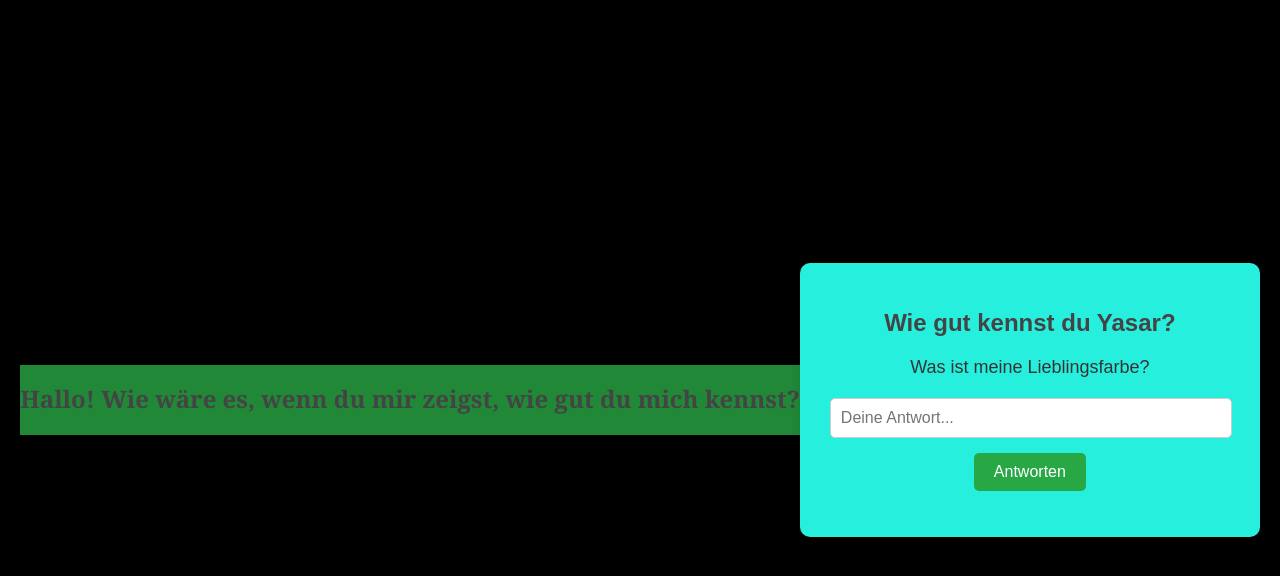
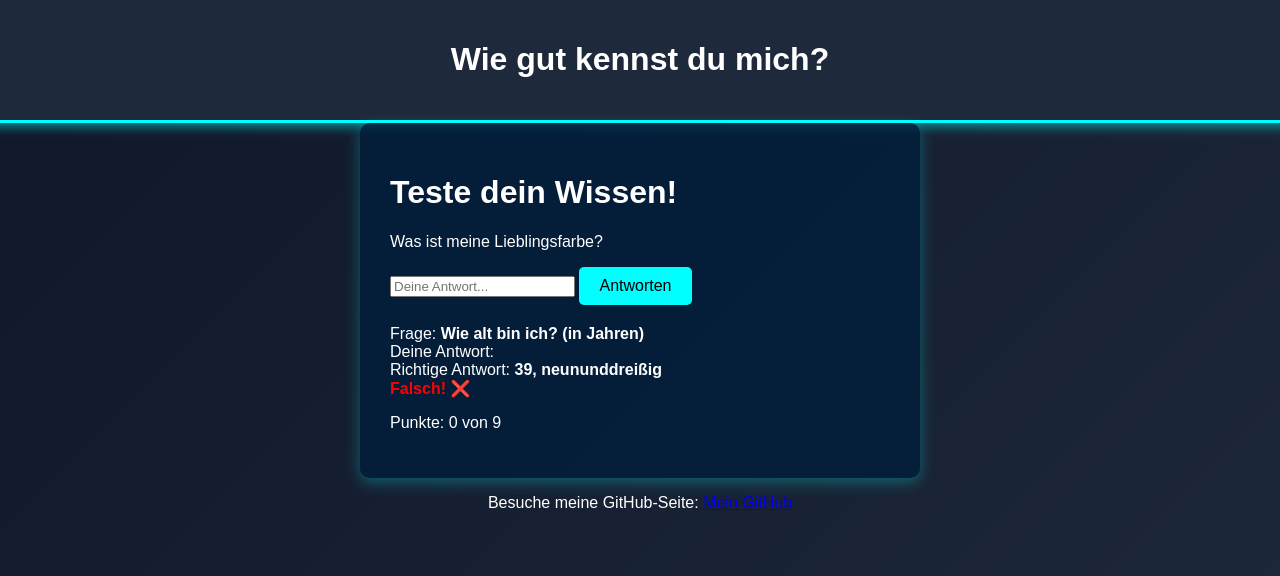
Before and after one commit to Mal1k85/Wie_gut_kennst_du_mich, a plain HTML site: page index.html in a window 1280 px wide. Both pictures are taken after a click on the button "Antworten". Drawn offline with Linux system fonts and the light colour scheme.

Commit message:
Futuristisches Design & Verbesserungen hinzugefügt

```diff
--- a/index.html
+++ b/index.html
@@ -7,17 +7,24 @@
     <link rel="stylesheet" href="style.css">
 </head>
 <body>
-    <header id="title" class="title">
-         <h1>Hallo! Wie wäre es, wenn du mir zeigst, wie gut du mich kennst?</h1>
+    <header class="title">
+        <h1>Wie gut kennst du mich?</h1>
     </header>
+
     <div class="container">
-        <h1>Wie gut kennst du Yasar?</h1>
+        <h1>Teste dein Wissen!</h1>
         <p id="frageText"></p>
         <input type="text" id="antwortInput" placeholder="Deine Antwort...">
         <button id="antwortButton">Antworten</button>
         <p id="ergebnisText"></p>
+        <div id="antwortListe"></div>
         <p id="punktestandText"></p>
     </div>
+
+    <footer>
+        <p>Besuche meine GitHub-Seite: <a href="https://github.com/Mal1k85" target="_blank">Mein GitHub</a></p>
+    </footer>
+
     <script src="main.js"></script>
 </body>
 </html>
--- a/main.js
+++ b/main.js
@@ -1,13 +1,13 @@
 const fragen = [
-    { frage: "Wie alt bin ich? (in Jahren)", antwort: "39" },
-    { frage: "Was ist meine Lieblingsfarbe?", antwort: "Grün"},
-    { frage: "In welcher Stadt bin ich geboren?", antwort: "Hakkari"},
-    { frage: "Was ist mein Lieblingsessen?", antwort: "Nudeln"},
-    { frage: "Welcher ist mein Lieblingsfilm?", antwort: "Interstellar"},
-    { frage: "Welcher ist mein Lieblingssport", antwort: "Basketball"},
-    { frage: "Nenne einer meiner Hobbys", antwort: "singen"},
-    { frage: "Was ist mein Sternzeichen?", antwort: "Löwe"},
-    { frage: "Was ist mein Lieblings-Musik-Genre?", antwort: "Hip-Hop"}
+    { frage: "Wie alt bin ich? (in Jahren)", antwort: ["39", "neununddreißig"] },
+    { frage: "Was ist meine Lieblingsfarbe?", antwort: ["grün"] },
+    { frage: "In welcher Stadt bin ich geboren?", antwort: ["hakkari", "cukurca"] },
+    { frage: "Was ist mein Lieblingsessen?", antwort: ["nudeln", "pasta"] },
+    { frage: "Welcher ist mein Lieblingsfilm?", antwort: ["interstellar"] },
+    { frage: "Welcher ist mein Lieblingssport?", antwort: ["basketball"] },
+    { frage: "Nenne einer meiner Hobbys", antwort: ["singen", "musik"] },
+    { frage: "Was ist mein Sternzeichen?", antwort: ["löwe"] },
+    { frage: "Was ist mein Lieblings-Musik-Genre?", antwort: ["hip-hop", "rap"] }
 ];
 
 let aktuelleFrageIndex = 0;
@@ -18,6 +18,7 @@ const antwortInput = document.getElementById('antwortInput');
 const antwortButton = document.getElementById('antwortButton');
 const ergebnisText = document.getElementById('ergebnisText');
 const punktestandText = document.getElementById('punktestandText');
+const antwortListe = document.getElementById('antwortListe');
 
 function naechsteFrage() {
     if (aktuelleFrageIndex < fragen.length) {
@@ -25,23 +26,42 @@ function naechsteFrage() {
         antwortInput.value = '';
         ergebnisText.textContent = '';
     } else {
-        frageText.textContent = "Das Spiel ist vorbei!";
+        frageText.textContent = "🎉 Das Spiel ist vorbei! 🎉";
         antwortInput.style.display = 'none';
         antwortButton.style.display = 'none';
-        punktestandText.textContent = `Du hast ${punkte} von ${fragen.length} Punkten erreicht.`;
+
+        // Sieg Animation
+        document.body.innerHTML += `
+            <div class="siegerehrung">
+                <img src="goldmedaille.png" alt="Goldmedaille" class="medaille">
+                <p>Danke, dass du mitgemacht hast!</p>
+                <p>Besuche doch gerne meine GitHub-Seite!</p>
+            </div>
+        `;
     }
 }
 
 antwortButton.addEventListener('click', function () {
     const benutzerAntwort = antwortInput.value.trim().toLowerCase();
-    const richtigeAntwort = fragen[aktuelleFrageIndex].antwort.toLowerCase();
+    const richtigeAntworten = fragen[aktuelleFrageIndex].antwort.map(a => a.toLowerCase());
 
-    if (benutzerAntwort === richtigeAntwort) {
+    let ergebnis = richtigeAntworten.includes(benutzerAntwort) ? "Richtig! ✅" : "Falsch! ❌";
+
+    if (richtigeAntworten.includes(benutzerAntwort)) {
         punkte++;
-        ergebnisText.textContent = "Richtig! 🎉";
-    } else {
-        ergebnisText.textContent = `Falsch! Die richtige Antwort war: ${richtigeAntwort}.`;
     }
+
+    ergebnisText.innerHTML = `<span class="${ergebnis === "Richtig! ✅" ? 'richtig' : 'falsch'}">${ergebnis}</span>`;
+
+    // Antwortliste aktualisieren
+    const neueAntwort = document.createElement('p');
+    neueAntwort.innerHTML = `Frage: <strong>${fragen[aktuelleFrageIndex].frage}</strong><br>
+                             Deine Antwort: <strong>${benutzerAntwort}</strong><br>
+                             Richtige Antwort: <strong>${richtigeAntworten.join(", ")}</strong><br>
+                             <span class="${ergebnis === "Richtig! ✅" ? 'richtig' : 'falsch'}">${ergebnis}</span>`;
+    antwortListe.appendChild(neueAntwort);
+
+    punktestandText.textContent = `Punkte: ${punkte} von ${fragen.length}`;
 
     aktuelleFrageIndex++;
     naechsteFrage();
--- a/style.css
+++ b/style.css
@@ -1,84 +1,83 @@
 body {
-    font-family: Arial, sans-serif;
-    background-color: #000000;
+    font-family: 'Arial', sans-serif;
+    background: linear-gradient(135deg, #0f172a, #1e293b);
     margin: 0;
     padding: 0;
     display: flex;
-    justify-content: center;
+    flex-direction: column;
     align-items: center;
     height: 100vh;
-    color: #333;
-}
-.title{
-    font-family: Georgia, 'Times New Roman', Times, serif;
-    padding: 0;
-    margin: 0;
-    display: grid;
-    justify-content:flex-start;
-    align-items:flex-start;
-    text-align:start;
-    width: fit-content;
-    height: auto;
-    background-color: #218838;
-}
-.container {
-    display:block;
-    justify-content: center;
-    align-items: center;
-    text-align: center;
-    background-color: #27efde;
-    padding: 30px;
-    border-radius: 10px;
-    box-shadow: 0 4px 10px rgba(0, 0, 0, 0.1);
-    width: 100%;
-    max-width: 400px;
+    color: #ffffff;
     text-align: center;
 }
 
-h1 {
-    font-size: 24px;
-    margin-bottom: 20px;
-    color: #444;
+/* Titel / Header */
+.title {
+    background: #1e293b;
+    padding: 20px;
+    width: 100%;
+    text-align: center;
+    box-shadow: 0px 4px 10px rgba(0, 255, 255, 0.5);
+    border-bottom: 3px solid #00ffff;
 }
 
-#frageText {
-    font-size: 18px;
-    margin-bottom: 20px;
+/* Container */
+.container {
+    background: rgba(0, 30, 60, 0.8);
+    padding: 30px;
+    border-radius: 10px;
+    box-shadow: 0 4px 15px rgba(0, 255, 255, 0.3);
+    width: 90%;
+    max-width: 500px;
+    text-align: left;
 }
 
-#antwortInput {
-    width: calc(100% - 20px);
-    padding: 10px;
-    margin-bottom: 15px;
-    border: 1px solid #ccc;
-    border-radius: 5px;
-    font-size: 16px;
+/* Antwortliste */
+#antwortListe {
+    text-align: left;
+    margin-top: 20px;
 }
 
+/* Buttons */
 #antwortButton {
     padding: 10px 20px;
-    background-color: #28a745;
-    color: white;
+    background-color: #00ffff;
+    color: #000;
     border: none;
     border-radius: 5px;
     font-size: 16px;
     cursor: pointer;
-    transition: background-color 0.3s ease;
+    transition: 0.3s ease;
 }
 
 #antwortButton:hover {
-    background-color: #218838;
+    background-color: #008b8b;
 }
 
-#ergebnisText {
-    font-size: 16px;
-    margin-top: 15px;
-    color: #28a745;
+/* Ergebnisfarben */
+.richtig {
+    color: #00ff00;
     font-weight: bold;
 }
 
-#punktestandText {
-    font-size: 16px;
-    margin-top: 10px;
-    color: #555;
+.falsch {
+    color: #ff0000;
+    font-weight: bold;
 }
+
+/* Sieg Animation */
+.siegerehrung {
+    text-align: center;
+    font-size: 24px;
+    animation: fadeIn 2s ease-in-out;
+}
+
+.medaille {
+    width: 100px;
+    margin: 20px 0;
+}
+
+@keyframes fadeIn {
+    from { opacity: 0; }
+    to { opacity: 1; }
+}
```
